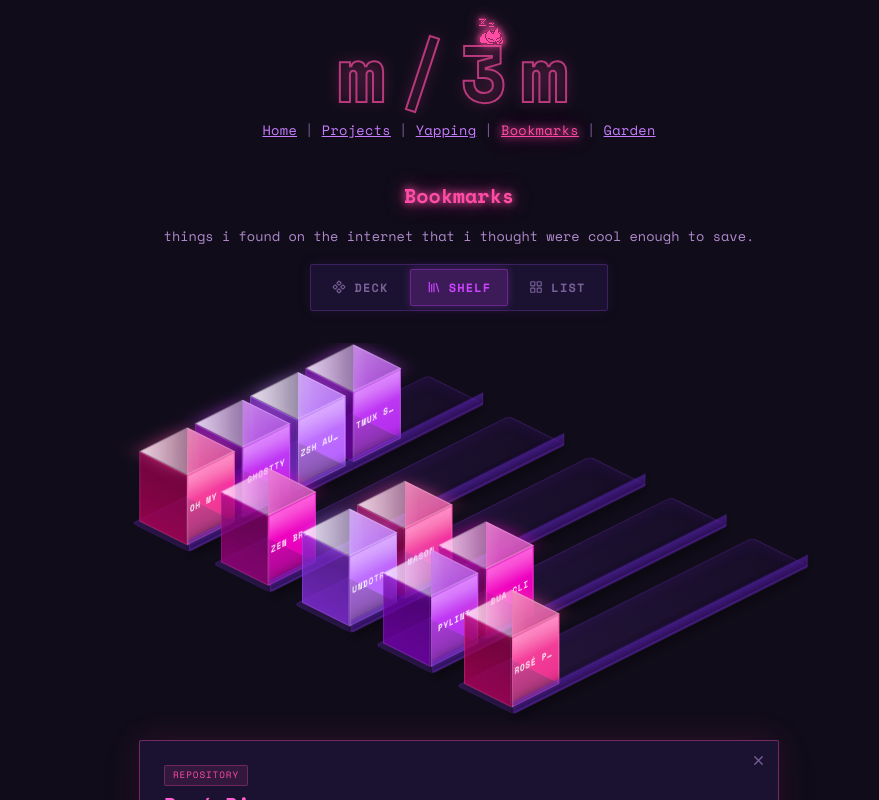
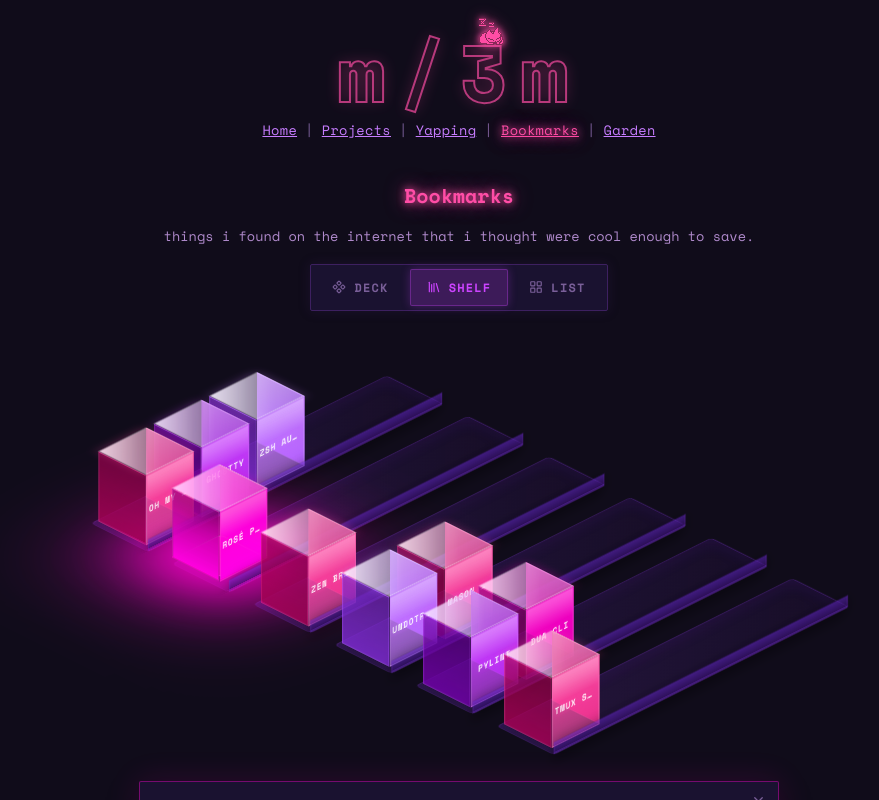
Before and after one commit to ml3m/ml3m.github.io, a Next.js app: page /bookmarks in a window 1280 px wide. Shown: the top 800 px of the page, without its empty margins (181-1060 px from the left). Built offline with nearby package versions, Linux system fonts and the light colour scheme.

Commit message:
ui/ux improvement for smoothing ux | bookmarks page

```diff
--- a/components/ui/BookmarkBookshelf.tsx
+++ b/components/ui/BookmarkBookshelf.tsx
@@ -133,10 +133,12 @@ function IsoBook({
     bookmark,
     posX,
     onClick,
+    isSelected,
 }: {
     bookmark: Bookmark;
     posX: number;
     onClick: () => void;
+    isSelected: boolean;
 }) {
     const accent = (bookmark.accent as NeonAccent) ?? "lavender";
     const c = accentColors[accent];
@@ -157,9 +159,10 @@ function IsoBook({
                 title={bookmark.title}
                 className="group relative w-full h-full focus:outline-none cursor-pointer"
                 style={{ transformStyle: "preserve-3d" }}
+                data-selected={isSelected}
             >
                 <div
-                    className="absolute inset-0 transition-transform duration-300 ease-out group-hover:-translate-y-2"
+                    className={`absolute inset-0 transition-transform duration-300 ease-out ${isSelected ? "-translate-y-2" : "group-hover:-translate-y-2"}`}
                     style={{ transformStyle: "preserve-3d" }}
                 >
                     {/* Top face */}
@@ -168,7 +171,7 @@ function IsoBook({
                         style={{
                             background: `linear-gradient(135deg, ${c.top}cc 0%, ${c.top}88 60%, ${c.top}44 100%)`,
                             transform: `translateZ(${BOOK_Z}px)`,
-                            boxShadow: `0 0 18px ${c.glow}88`,
+                            boxShadow: `0 0 10px ${c.glow}50`,
                         }}
                     >
                         {/* Glass specular on top */}
@@ -176,6 +179,15 @@ function IsoBook({
                             className="absolute inset-0 pointer-events-none"
                             style={{
                                 background: "linear-gradient(135deg, rgba(255,255,255,0.55) 0%, rgba(255,255,255,0.15) 40%, transparent 65%)",
+                                mixBlendMode: "screen",
+                            }}
+                        />
+                        {/* Lit top face overlay */}
+                        <div
+                            className={`absolute inset-0 transition-opacity duration-500 ease-in-out pointer-events-none ${isSelected ? "opacity-100 delay-0" : "opacity-0 group-hover:opacity-100 delay-0"
+                                }`}
+                            style={{
+                                background: `linear-gradient(135deg, ${c.glow}bb 0%, ${c.glow}66 100%)`,
                                 mixBlendMode: "screen",
                             }}
                         />
@@ -189,15 +201,24 @@ function IsoBook({
                             transform: "rotateX(-90deg)",
                         }}
                     >
+                        {/* Lit front face overlay */}
+                        <div
+                            className={`absolute inset-0 transition-opacity duration-500 ease-in-out pointer-events-none z-0 ${isSelected ? "opacity-100 delay-500" : "opacity-0 group-hover:opacity-100 delay-0"
+                                }`}
+                            style={{
+                                background: `linear-gradient(to top, ${c.glow}ff 0%, ${c.glow}88 50%, transparent 100%)`,
+                                mixBlendMode: "screen",
+                            }}
+                        />
                         {/* Gloss stripe on front */}
                         <div
-                            className="absolute top-0 left-0 w-full pointer-events-none"
+                            className="absolute top-0 left-0 w-full pointer-events-none z-0"
                             style={{
                                 height: "40%",
-                                background: "linear-gradient(to bottom, rgba(255,255,255,0.45), transparent)",
+                                background: "linear-gradient(to bottom, rgba(255,255,255,0.35), transparent)",
                             }}
                         />
-                        <span className="text-[0.50rem] font-bold text-white/90 uppercase tracking-widest truncate w-full text-center select-none px-0.5 relative">
+                        <span className="text-[0.50rem] font-bold text-white/90 uppercase tracking-widest truncate w-full text-center select-none px-0.5 relative z-10" style={{ textShadow: `0 0 8px ${c.glow}` }}>
                             {bookmark.title}
                         </span>
                     </div>
@@ -214,6 +235,14 @@ function IsoBook({
                             className="absolute top-0 left-0 w-1/2 h-full pointer-events-none"
                             style={{ background: "linear-gradient(to right, rgba(255,255,255,0.2), transparent)" }}
                         />
+                        <div
+                            className={`absolute inset-0 transition-opacity duration-500 ease-in-out pointer-events-none ${isSelected ? "opacity-100 delay-150" : "opacity-0 group-hover:opacity-100 delay-0"
+                                }`}
+                            style={{
+                                background: `linear-gradient(to left, ${c.glow}ff 0%, ${c.glow}88 50%, transparent 100%)`,
+                                mixBlendMode: "screen",
+                            }}
+                        />
                     </div>
                     {/* Left face */}
                     <div
@@ -228,13 +257,37 @@ function IsoBook({
                             className="absolute inset-0 pointer-events-none"
                             style={{ background: "rgba(0,0,0,0.15)" }}
                         />
+                        <div
+                            className={`absolute inset-0 transition-opacity duration-500 ease-in-out pointer-events-none ${isSelected ? "opacity-100 delay-150" : "opacity-0 group-hover:opacity-100 delay-0"
+                                }`}
+                            style={{
+                                background: `linear-gradient(to right, ${c.glow}ff 0%, ${c.glow}88 50%, transparent 100%)`,
+                                mixBlendMode: "screen",
+                            }}
+                        />
                     </div>
-                    {/* Glow on hover */}
+                    {/* Inner Neon Core */}
                     <div
-                        className="absolute inset-0 opacity-0 group-hover:opacity-100 transition-opacity duration-300 pointer-events-none"
+                        className={`absolute transition-opacity duration-500 ease-in-out pointer-events-none border border-white/50 ${isSelected ? "opacity-100 delay-200" : "opacity-0 group-hover:opacity-100 delay-0"
+                            }`}
                         style={{
-                            transform: `translateZ(${BOOK_Z}px)`,
-                            boxShadow: `0 0 28px ${c.glow}bb`,
+                            left: "5%",
+                            top: "5%",
+                            width: "90%",
+                            height: "90%",
+                            transform: `translateZ(2px)`,
+                            boxShadow: `0 0 60px 20px ${c.glow}, inset 0 0 30px 10px ${c.glow}ff`,
+                            background: `${c.glow}ee`,
+                            borderRadius: "4px",
+                        }}
+                    />
+                    {/* Outer ambient glow */}
+                    <div
+                        className={`absolute inset-0 transition-opacity duration-700 ease-in-out pointer-events-none ${isSelected ? "opacity-100 delay-200" : "opacity-0 group-hover:opacity-100 delay-0"
+                            }`}
+                        style={{
+                            transform: `translateZ(0px)`,
+                            boxShadow: `0 0 100px 40px ${c.glow}cc`,
                         }}
                     />
                 </div>
@@ -248,10 +301,12 @@ function IsoShelfRow({
     items,
     rowY,
     onBookClick,
+    selectedBookmark,
 }: {
     items: Bookmark[];
     rowY: number;
     onBookClick: (b: Bookmark) => void;
+    selectedBookmark: Bookmark | null;
 }) {
     return (
         <div
@@ -303,6 +358,7 @@ function IsoShelfRow({
                     bookmark={bookmark}
                     posX={6 + i * (BOOK_W + BOOK_GAP)}
                     onClick={() => onBookClick(bookmark)}
+                    isSelected={selectedBookmark?.title === bookmark.title}
                 />
             ))}
         </div>
@@ -402,7 +458,22 @@ export default function BookmarkBookshelf({ bookmarks }: BookmarkBookshelfProps)
 
     if (bookmarks.length === 0) return null;
 
-    const categories = [...new Set(bookmarks.map((b) => b.category))];
+    // Define your desired rendering order here
+    const CATEGORY_ORDER = ["Workflow", "Terminal", "Customization", "Browsers", "Editors"];
+
+    const categories = [...new Set(bookmarks.map((b) => b.category))].sort((a, b) => {
+        const indexA = CATEGORY_ORDER.indexOf(a ?? "");
+        const indexB = CATEGORY_ORDER.indexOf(b ?? "");
+
+        // If both are in the array, sort by array order
+        if (indexA !== -1 && indexB !== -1) return indexA - indexB;
+        // If only A is in array, it comes first
+        if (indexA !== -1) return -1;
+        // If only B is in array, it comes first
+        if (indexB !== -1) return 1;
+        // If neither are in array, sort alphabetically as a fallback
+        return (a ?? "").localeCompare(b ?? "");
+    });
     const numRows = categories.length;
     const SCENE_H = SCENE_TOP_PAD + numRows * ROW_STRIDE + 48;
 
@@ -446,11 +517,10 @@ export default function BookmarkBookshelf({ bookmarks }: BookmarkBookshelfProps)
                 The scene is absolutely positioned inside it.
             */}
             <div
-                className="relative w-full"
+                className="relative w-full overflow-visible"
                 style={{
                     maxWidth: "100%",
                     height: `${visH + topClip}px`,
-                    overflow: "hidden",
                 }}
             >
                 <div
@@ -474,6 +544,7 @@ export default function BookmarkBookshelf({ bookmarks }: BookmarkBookshelfProps)
                                 items={items}
                                 rowY={SCENE_TOP_PAD + idx * ROW_STRIDE}
                                 onBookClick={setSelected}
+                                selectedBookmark={selected}
                             />
                         );
                     })}
--- a/lib/bookmarks.ts
+++ b/lib/bookmarks.ts
@@ -42,12 +42,12 @@ export const bookmarks: Bookmark[] = [
   },
   {
     title: "Zen Browser",
-    description: "Experience tranquility while browsing the web. Zen is a beautifully designed, fast, and privacy-focused browser that helps you focus on what matters.",
+    description: "A fast, beautiful, and privacy-focused browser built for the modern web.",
     href: "https://zen-browser.app/",
-    tags: ["Browser", "Privacy", "Productivity"],
+    tags: ["Browser", "Privacy", "Fast"],
     category: "Browsers",
-    type: "Tool",
-    accent: "magenta"
+    type: "Website",
+    accent: "pink"
   },
   {
     title: "Undotree",
@@ -97,15 +97,13 @@ export const bookmarks: Bookmark[] = [
     category: "Customization",
     type: "Repository",
     stats: [{ label: "Stars", value: "10k" }],
-    accent: "pink"
+    accent: "magenta"
   },
   {
     title: "Tmux Sessionizer",
     description: "Quickly switch between tmux sessions across all your projects. A must-have tool for heavy tmux users.",
-    href: "https://github.com/ThePrimeagen/tmux-sessionizer",
-    tags: ["Tmux", "Script", "Workflow"],
-    category: "Terminal",
-    type: "Repository",
-    accent: "purple"
+    href: "https://github.com/ThePrimeagen/tmux-session",
+    type: "Website",
+    accent: "pink"
   }
 ];
```
